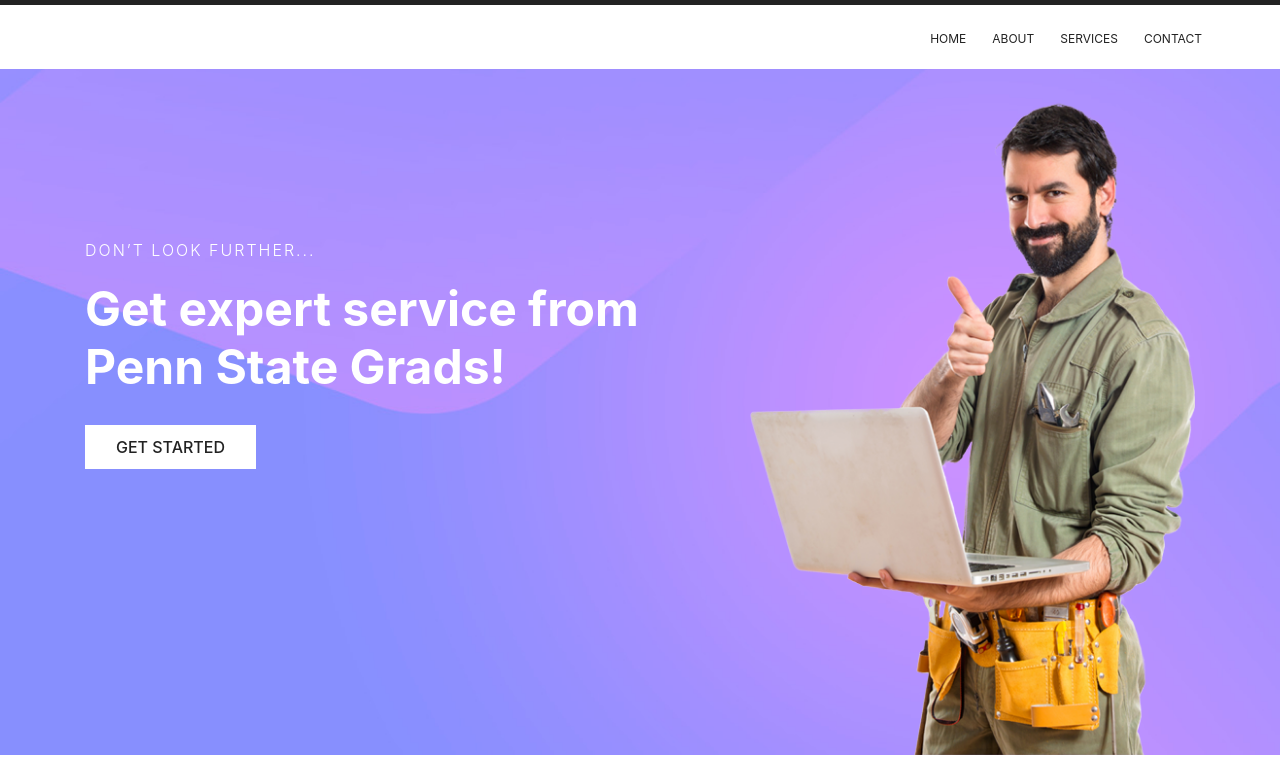
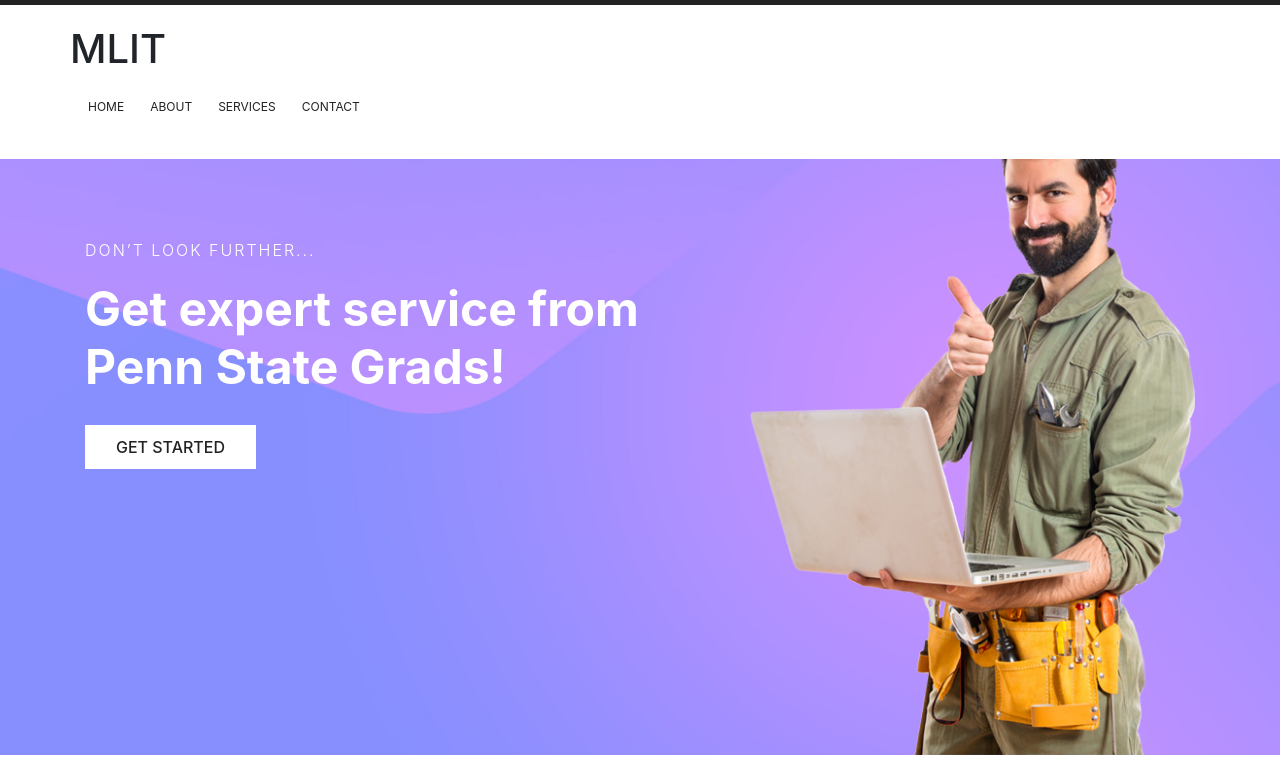
Before and after one commit to MLITservices/mlit, a website with bundled scripts: page views/index.html in a window 1280 px wide. Shown: the part 45-802 px from the top of the page. Built offline with nearby package versions, Linux system fonts and the light colour scheme.

Commit message:
Update index.html

```diff
--- a/views/index.html
+++ b/views/index.html
@@ -51,6 +51,7 @@
 				</div>
 			    <div class="container main-menu">
 			    	<div class="row align-items-center justify-content-between d-flex">
+				<H1>MLIT</>
 				      <div id="logo">
 				        <!--<a href="./index.html"><img src="./img/logo.png" alt="" title="" /></a>-->
 				      </div>
```
